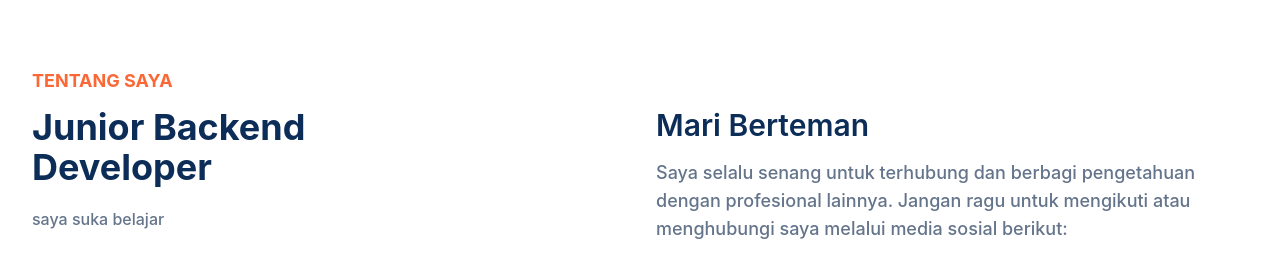
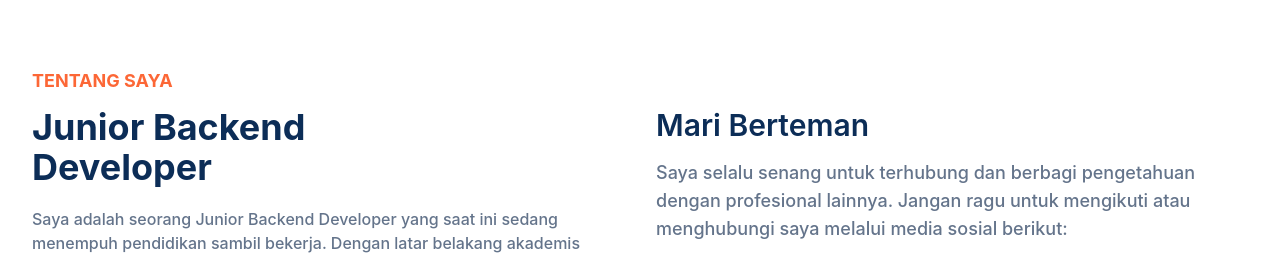
Before and after one commit to kevinnapit/Kevin-Portfolio, a plain HTML site: page index.html in a window 1280 px wide. Shown: the part 786-1046 px from the top of the page. Drawn offline with Linux system fonts and the light colour scheme.

Commit message:
fix bugs

```diff
--- a/index.html
+++ b/index.html
@@ -3,7 +3,7 @@
   <head>
     <meta charset="UTF-8" />
     <meta name="viewport" content="width=device-width, initial-scale=1.0" />
-    <title>Kevin Portfolio</title>
+    <title>my portfolio</title>
     <link rel="stylesheet" href="src/output.css" />
   </head>
   <body>
@@ -158,7 +158,14 @@
               Junior Backend Developer
             </h2>
             <p class="font-medium text-base text-secondary max-w-xl">
-              saya suka belajar
+              Saya adalah seorang Junior Backend Developer yang saat ini sedang
+              menempuh pendidikan sambil bekerja. Dengan latar belakang akademis
+              yang kuat, saya telah memperoleh nilai yang baik di kampus, yang
+              mencerminkan kemampuan saya dalam mengelola waktu dan tugas dengan
+              efektif. Pengalaman kerja saya mencakup berbagai proyek, baik
+              untuk pemerintahan maupun sektor umum, yang telah memberikan saya
+              kesempatan untuk mengembangkan keahlian teknis dan profesional
+              secara komprehensif.
             </p>
           </div>
           <div class="w-full px-4 lg:w-1/2">
@@ -505,8 +512,7 @@
               Hubungi Kami
             </h2>
             <p class="font-medium text-md text-secondary md:text-lg">
-              Lorem ipsum dolor sit amet consectetur adipisicing elit.
-              Laudantium, doloremque!
+              kenapa tidak berubah ya
             </p>
           </div>
         </div>
```
